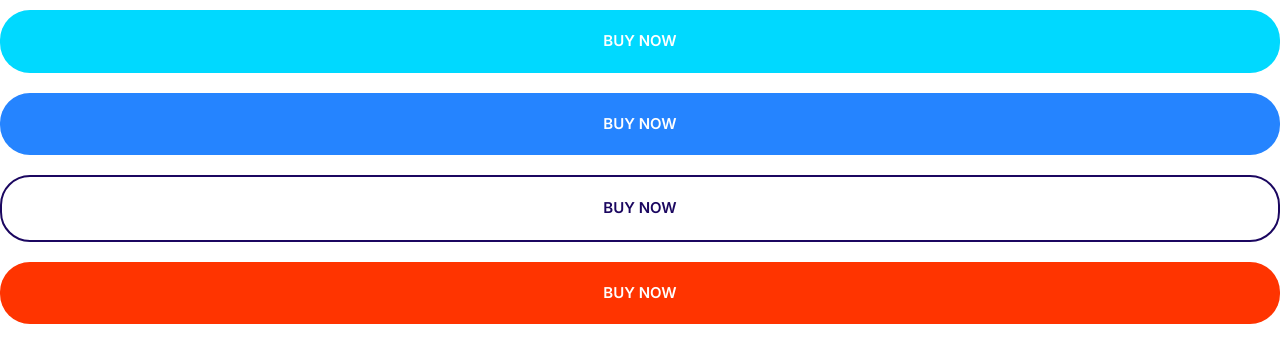
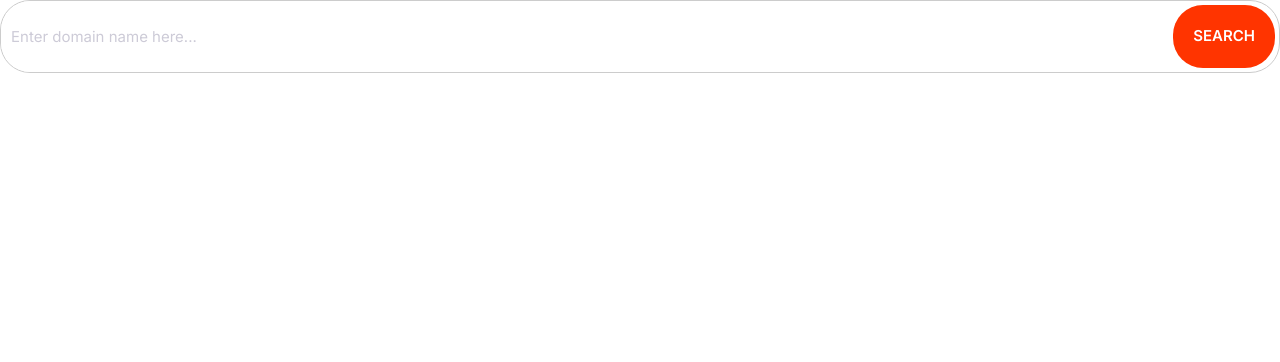
Before and after one commit to bi-mal/EagerDarwin, a plain HTML site: page index.html in a window 1280 px wide. Drawn offline with Linux system fonts and the light colour scheme.

Commit message:
created styles for inputs and input groups

```diff
--- a/css/styles.css
+++ b/css/styles.css
@@ -4,6 +4,8 @@
     --color-accent: #ff3400;
     --color-headings: #1b0760;
     --color-body: #918ca4;
+    --color-border:#ccc;
+    --radius-border:30px;
 }
 *, *::after, *::before{
     box-sizing: border-box;
@@ -203,3 +205,36 @@ a{
         font-size: 1.5rem;
     }
 }
+
+/* inputs */
+
+.input{
+    padding: 1.5rem 3.5rem;
+    font-size: 2rem;
+    border: 1px solid var(--color-border);
+    outline: 0;
+    min-width: 0;
+    border-radius: var(--radius-border);
+    color: var(--color-headings);
+}
+.input-group{
+    border:1px solid var(--color-border);
+    border-radius: var(--radius-border);
+    display: flex;
+}
+.input-group .input{
+    border: 0;
+    flex-grow: 1;
+    padding: 1.5rem 1rem;
+}
+.input-group .btn{
+    margin: 4px;
+}
+::placeholder{
+    color: #cdcbd7;
+}
+@media screen and (min-width:1024px) {
+    .input{
+        font-size: 1.5rem;
+    }
+}
--- a/index.html
+++ b/index.html
@@ -15,9 +15,13 @@
     <link rel="stylesheet" href="css/styles.css" />
   </head>
   <body>
-    <button class="btn btn--secondary btn--block">buy now</button>
-    <button class="btn btn--primary btn--block">buy now</button>
-    <button class="btn btn--outline btn--block">buy now</button>
-    <a href="#" class="btn btn--accent btn--block">buy now</a>
+    <div class="input-group">
+      <input
+        type="text"
+        class="input"
+        placeholder="Enter domain name here..."
+      />
+      <button class="btn btn--accent">Search</button>
+    </div>
   </body>
 </html>
```
Also changed, not shown: 1 other file.
